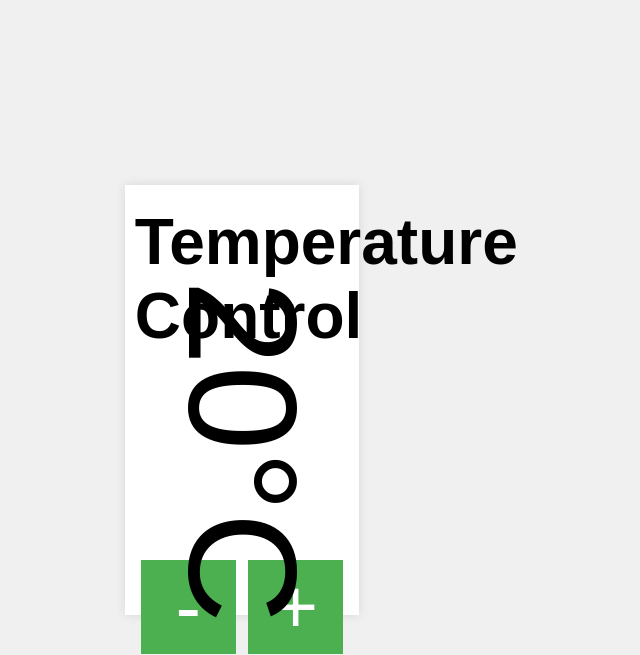
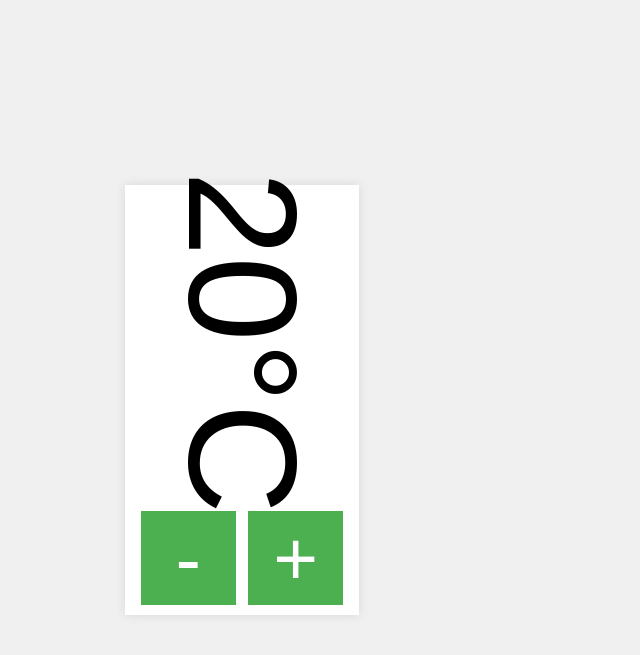
Before and after one commit to mohdhisham24/ThesisWebapp, a Flask app: page /infotainment_touch in a window 1280 px wide. Shown: the top 655 px of the page, without its empty margins (398-1038 px from the left). Run offline with Flask 3, Linux system fonts and the light colour scheme; some libraries are stand-ins or nearby versions.

Commit message:
screen fix v10

```diff
--- a/templates/infotainment_touch.html
+++ b/templates/infotainment_touch.html
@@ -64,7 +64,6 @@
 </head>
 <body>
     <div class="container">
-        <h1>Temperature Control</h1>
         <div class="temperature-display"><span id="temperature">20°C</span></div>
         <div class="button-container">
             <button class="temp-button" onclick="updateTemperature(-1)">-</button>
```
